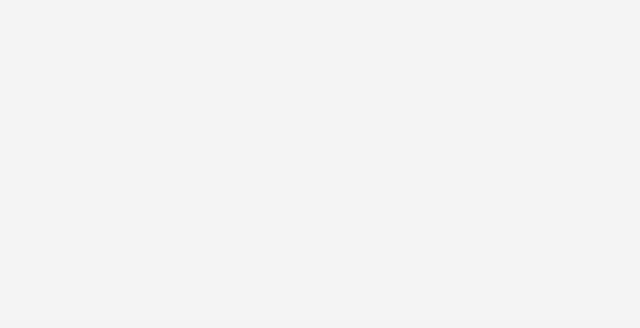
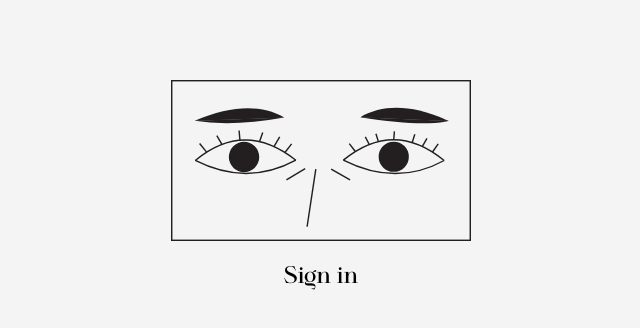
Before and after one commit to h0pped/mern-expense-tracker-front, a React (Create React App) app: page /signin in a window 1280 px wide. Shown: the top 328 px of the page, without its empty margins (319-959 px from the left). Built offline with nearby package versions, Linux system fonts and the light colour scheme.

Commit message:
feat: routes transition

```diff
--- a/package.json
+++ b/package.json
@@ -13,6 +13,7 @@
     "react-google-login": "^5.2.2",
     "react-router-dom": "^5.3.0",
     "react-scripts": "4.0.3",
+    "react-transition-group": "^4.4.2",
     "standard-version": "^9.3.1",
     "web-vitals": "^1.1.2"
   },
--- a/src/App.js
+++ b/src/App.js
@@ -1,12 +1,32 @@
-import { Link, Switch, Route } from "react-router-dom";
+import { Link, Switch, Route, useLocation } from "react-router-dom";
 import "./app.scss";
+import SignIn from "./components/Auth/SignIn";
 import Home from "./components/Home/Home";
+import faceSvg from "./assets/svg/face-title.svg";
+import { CSSTransition, TransitionGroup } from "react-transition-group";
+
 function App() {
+  const location = useLocation();
+  console.log(location);
   return (
-    <div className="App">
-      <Switch>
-        <Route path="/" exact component={Home} />
-      </Switch>
+    <div
+      className={
+        "App " + (location.pathname == "/signin" ? "auth-illustration" : "")
+      }
+    >
+      <img className="title-illustration" src={faceSvg} alt="face" />
+      <Route
+        render={({ location }) => (
+          <TransitionGroup>
+            <CSSTransition key={location.key} timeout={450} classNames="fade">
+              <Switch location={location}>
+                <Route exact path="/" component={Home} />
+                <Route path="/signin" component={SignIn} />
+              </Switch>
+            </CSSTransition>
+          </TransitionGroup>
+        )}
+      />
     </div>
   );
 }
--- a/src/app.scss
+++ b/src/app.scss
@@ -1,4 +1,53 @@
 .App {
   min-height: 100vh;
   font-family: "Harmony", sans-serif;
+
+  flex-direction: column;
+  transition: all 0.5s ease;
+  max-width: 1200px;
+  margin: auto;
+  position: relative;
+  padding: 10rem 0 0;
+  &.auth-illustration {
+    padding: 5rem 0 0;
+    .title-illustration {
+      max-width: 25%;
+    }
+  }
 }
+.title-illustration {
+  display: block;
+  max-width: 30%;
+  transition: all 0.5s ease;
+  margin: auto;
+  position: relative;
+}
+
+.page {
+  position: absolute;
+  left: 0;
+  right: 0;
+}
+
+.fade-appear,
+.fade-enter {
+  opacity: 0;
+  visibility: none;
+  z-index: 1;
+}
+.fade-appear-active,
+.fade-enter.fade-enter-active {
+  visibility: visible;
+  opacity: 1;
+  transition: all 500ms ease;
+}
+
+.fade-exit {
+  opacity: 1;
+}
+
+.fade-exit.fade-exit-active {
+  opacity: 0;
+  transform: translateY(100px);
+  transition: all 500ms ease;
+}
--- /dev/null
+++ b/src/components/Auth/SignIn.js
@@ -0,0 +1,11 @@
+import React from "react";
+
+import "./styles.scss";
+const SignIn = () => {
+  return (
+    <div className="auth-container page">
+      <h2>Sign in</h2>
+    </div>
+  );
+};
+export default SignIn;
--- /dev/null
+++ b/src/components/Auth/styles.scss
@@ -0,0 +1,8 @@
+.auth-container {
+  display: flex;
+  justify-content: center;
+  align-items: center;
+  h2 {
+    font-weight: 400;
+  }
+}
--- a/src/components/Home/Home.js
+++ b/src/components/Home/Home.js
@@ -1,20 +1,15 @@
 import React from "react";
-import faceSvg from "../../assets/svg/face-title.svg";
 import "./styles.scss";
 import { Link } from "react-router-dom";
 const Home = () => {
   return (
-    <div className="home-container">
-      <img className="title-illustration" src={faceSvg} alt="face" />
+    <div className="home-container page">
       <div className="container-content">
         <h1 className="title">Manage Your money flow</h1>
+
         <div className="auth-container">
-          <Link to="/signin" component="a">
-            Sign in
-          </Link>
-          <Link to="/signup" component="a">
-            Sign up
-          </Link>
+          <Link to="/signin">Sign in</Link>
+          <Link to="/signup">Sign up</Link>
         </div>
       </div>
     </div>
--- a/src/components/Home/styles.scss
+++ b/src/components/Home/styles.scss
@@ -1,6 +1,5 @@
 .home-container {
   width: 100%;
-  min-height: 100vh;
   display: flex;
   justify-content: center;
   align-items: center;
@@ -9,9 +8,7 @@
     font-weight: 400;
     font-size: 2rem;
   }
-  .title-illustration {
-    max-width: 30%;
-  }
+
   .container-content {
     display: flex;
     justify-content: center;
```
Also changed, not shown: 1 other file (tests, documents, lock files or other folders).
